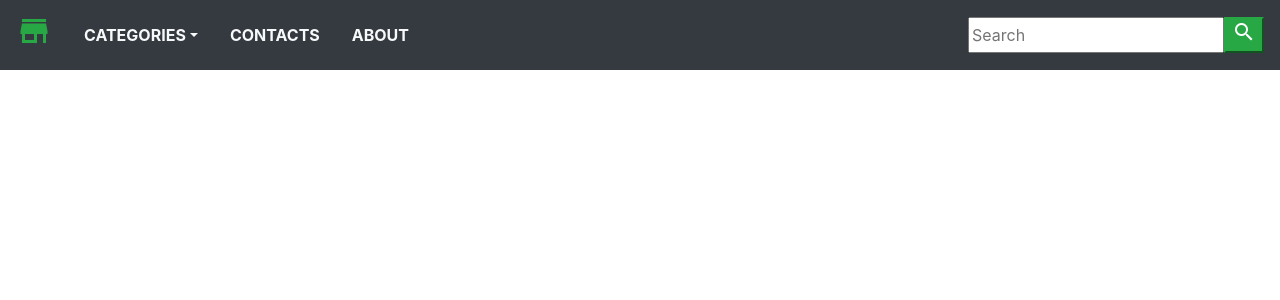
After one commit to Navi-n-Don/ecommerce-project, a Django app: template shop/templates/base.html in a window 1280 px wide. The commit adds this page. Shown: the top 300 px of the page. Run offline with Django 3.2, Linux system fonts and the light colour scheme; the template is opened without the code that fills it, so the values that code supplies are empty.

Commit message:
Create templates, add static and create products

```diff
--- a/ecommerce/settings.py
+++ b/ecommerce/settings.py
@@ -127,7 +127,13 @@ USE_TZ = True
 # Static files (CSS, JavaScript, Images)
 # https://docs.djangoproject.com/en/3.2/howto/static-files/
 
+STATICFILES_DIRS = [
+    os.path.join(BASE_DIR, 'ecommerce/static/')
+]
+
 STATIC_URL = '/static/'
+
+STATIC_ROOT = os.path.join(BASE_DIR, 'static')
 
 # Default primary key field type
 # https://docs.djangoproject.com/en/3.2/ref/settings/#default-auto-field
--- /dev/null
+++ b/shop/templates/base.html
@@ -0,0 +1,60 @@
+{% load static %}
+<!doctype html>
+<html lang="en">
+<head>
+    <meta charset="utf-8">
+    <meta name="viewport" content="width=device-width, initial-scale=1, shrink-to-fit=no">
+    <link rel="stylesheet" href="https://cdn.jsdelivr.net/npm/bootstrap@4.6.1/dist/css/bootstrap.min.css" integrity="sha384-zCbKRCUGaJDkqS1kPbPd7TveP5iyJE0EjAuZQTgFLD2ylzuqKfdKlfG/eSrtxUkn" crossorigin="anonymous">
+    <link rel="stylesheet" href="https://fonts.googleapis.com/icon?family=Material+Icons">
+    <link rel="stylesheet" href="{% static 'css/base.css' %}">
+    <title>{% block title %}{% endblock %}</title>
+    <style>
+        .material-icons.md-48 {font-size: 36px;}
+    </style>
+</head>
+<body>
+
+    <nav class="navbar navbar-expand-md navbar-light bg-dark">
+        <a class="navbar-brand" href="#"><i class="material-icons md-48 text-success">store</i></a>
+        <button class="navbar-toggler bg-light" data-toggle="collapse" data-target="#navbar"><span class="navbar-toggler-icon"></span></button>
+        <div id="navbar" class="collapse navbar-collapse justify-content-between">
+            <ul class="navbar-nav">
+                <li class="nav-item"><a class="nav-link text-light text-uppercase font-weight-bold px-3 dropdown-toggle" href="" data-toggle="dropdown">Categories</a>
+                    <div class="dropdown-menu">
+                        <a class="dropdown-item" href="">Category1</a>
+                        <a class="dropdown-item" href="">Category2</a>
+                        <a class="dropdown-item" href="">Category3</a>
+                        <a class="dropdown-item" href="">Category4</a>
+                        <a class="dropdown-item" href="">Category5</a>
+                    </div>
+                </li>
+                <li class="nav-item"><a class="nav-link text-light text-uppercase font-weight-bold px-3" href="">Contacts</a></li>
+                <li class="nav-item"><a class="nav-link text-light text-uppercase font-weight-bold px-3" href="">About</a></li>
+            </ul>
+
+            <form class="form-inline" action="">
+                <div class="input-group">
+                    <input type="text" placeholder="Search">
+                    <div>
+                        <button class="btn-success"><i class="material-icons md-24">search</i></button>
+                    </div>
+                </div>
+            </form>
+        </div>
+    </nav>
+
+    {% block content %}
+    {% endblock %}
+
+    <!-- Option 1: jQuery and Bootstrap Bundle (includes Popper) -->
+    <script src="https://cdn.jsdelivr.net/npm/jquery@3.5.1/dist/jquery.slim.min.js" integrity="sha384-DfXdz2htPH0lsSSs5nCTpuj/zy4C+OGpamoFVy38MVBnE+IbbVYUew+OrCXaRkfj" crossorigin="anonymous"></script>
+    <script src="https://cdn.jsdelivr.net/npm/bootstrap@4.6.1/dist/js/bootstrap.bundle.min.js" integrity="sha384-fQybjgWLrvvRgtW6bFlB7jaZrFsaBXjsOMm/tB9LTS58ONXgqbR9W8oWht/amnpF" crossorigin="anonymous"></script>
+
+    <!-- Option 2: Separate Popper and Bootstrap JS -->
+    <!--
+    <script src="https://cdn.jsdelivr.net/npm/jquery@3.5.1/dist/jquery.slim.min.js" integrity="sha384-DfXdz2htPH0lsSSs5nCTpuj/zy4C+OGpamoFVy38MVBnE+IbbVYUew+OrCXaRkfj" crossorigin="anonymous"></script>
+    <script src="https://cdn.jsdelivr.net/npm/popper.js@1.16.1/dist/umd/popper.min.js" integrity="sha384-9/reFTGAW83EW2RDu2S0VKaIzap3H66lZH81PoYlFhbGU+6BZp6G7niu735Sk7lN" crossorigin="anonymous"></script>
+    <script src="https://cdn.jsdelivr.net/npm/bootstrap@4.6.1/dist/js/bootstrap.min.js" integrity="sha384-VHvPCCyXqtD5DqJeNxl2dtTyhF78xXNXdkwX1CZeRusQfRKp+tA7hAShOK/B/fQ2" crossorigin="anonymous"></script>
+    -->
+  </body>
+</html>
```
Also changed, not shown: shop/templates/about.html (+5 -9 lines), shop/templates/home.html (+43 -10 lines).
